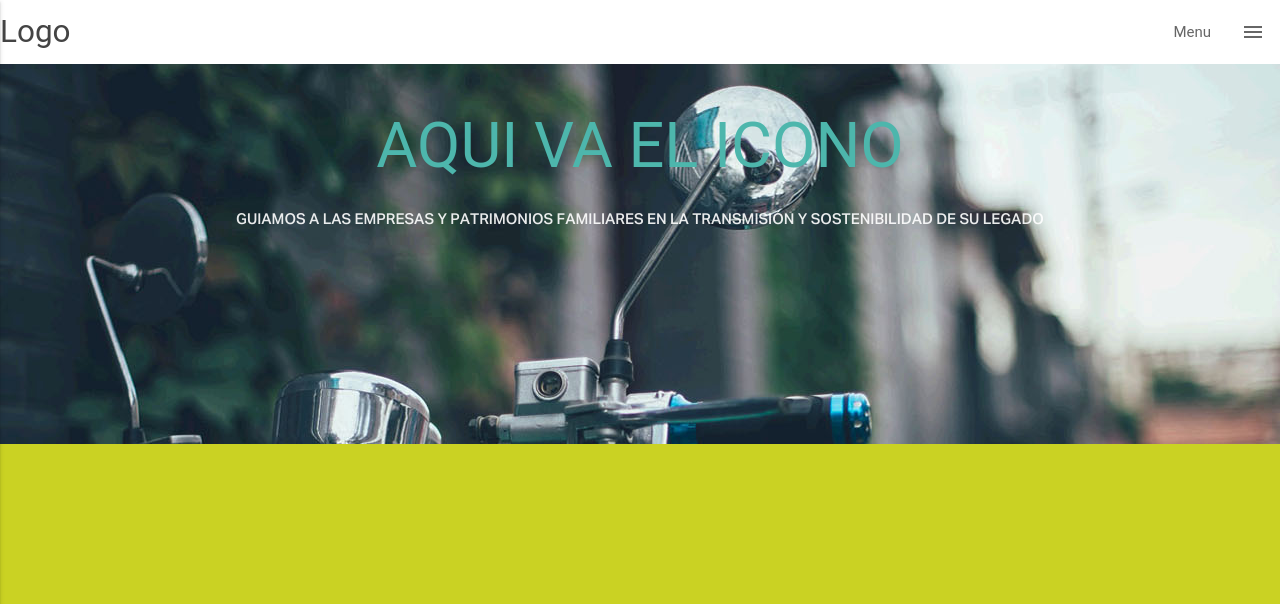
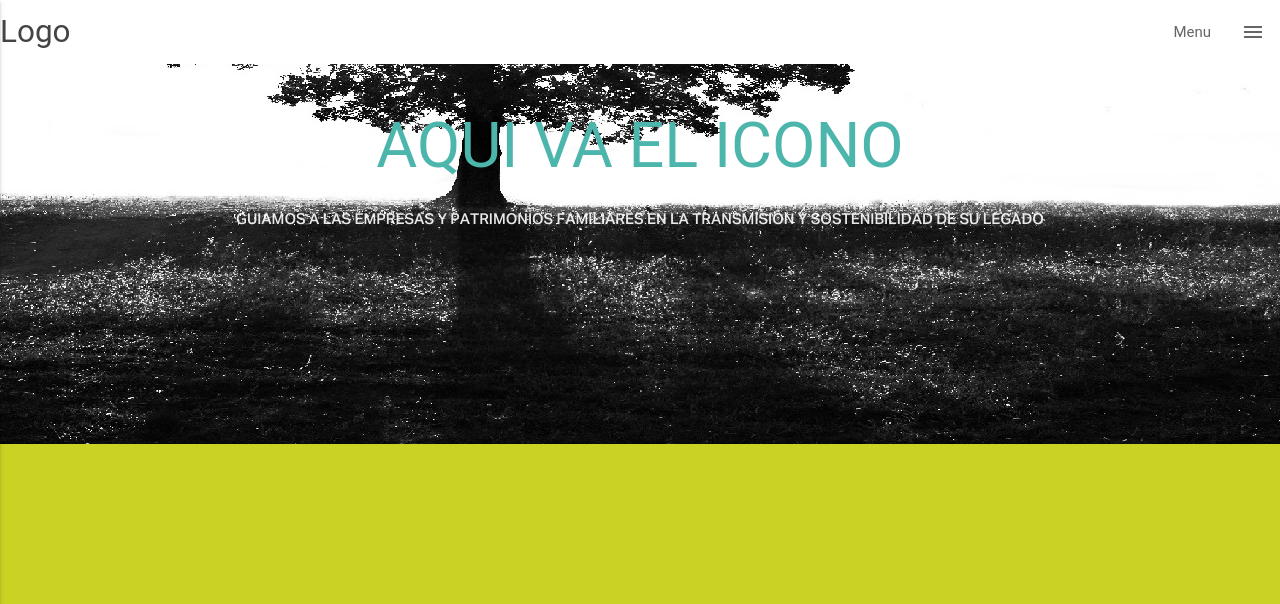
Before and after one commit to johnny9052/EXAUDI, a PHP site: page / in a window 1280 px wide. Shown: the top 604 px of the page. Run offline with PHP 8.4, Linux system fonts and the light colour scheme; grey boxes are pictures that could not be loaded.

Commit message:
Cambio imagenes

```diff
--- a/View/public/home.php
+++ b/View/public/home.php
@@ -15,7 +15,7 @@
 
         </div>
     </div>
-    <div class="parallax"><img src="Resources/public/image/background1.jpg" alt="Unsplashed background img 1"></div>
+    <div class="parallax"><img src="Resources/public/image/home/tree.jpg" alt="Unsplashed background img 1"></div>
 </div>
 <!--END HOME FRASE INICIAL-->
 
@@ -40,7 +40,7 @@
 <!--END VALORES EXAUDI-->
 
 
-<div class="anchoTotal alturaSectionHome centrarVerticalSectionHome">
+<div class="anchoTotal alturaSectionHome centrarVerticalSectionHome parallax-container">
     <div class="section">
         <!--   Icon Section   -->
         <div class="row">
@@ -54,7 +54,12 @@
         </div>
 
     </div>
+
+    <div class="parallax"><img src="Resources/public/image/home/tree2jpg" alt="Unsplashed background img 1"></div>
 </div>
+
+
+
 
 
 
@@ -90,7 +95,7 @@
 
         </div>
     </div>
-    <div class="parallax"><img src="Resources/public/image/background1.jpg" alt="Unsplashed background img 1"></div>
+    <div class="parallax"><img src="Resources/public/image/home/tree.jpg" alt="Unsplashed background img 1"></div>
 </div>
 
 
```
Also changed, not shown: Resources/public/image/home/Tree.jpg (added), Resources/public/image/home/Tree2.jpg (added), Resources/public/image/home/brujula.PNG (added), Resources/public/image/logo.PNG (added).
